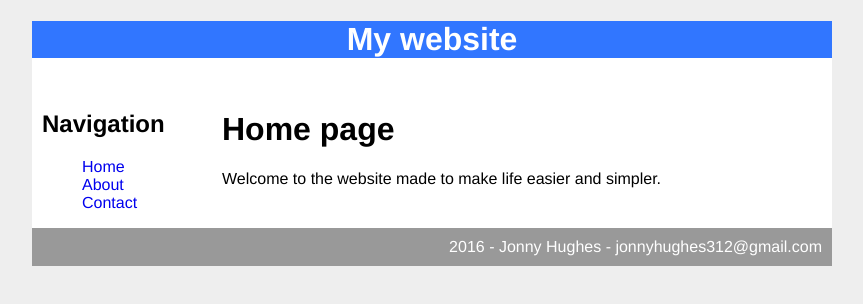
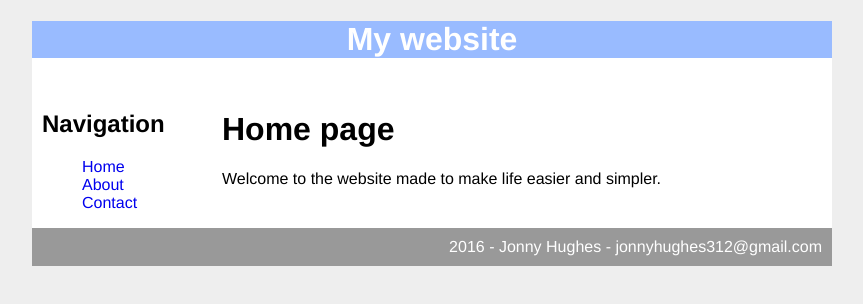
Before and after one commit to JohnH-312/JohnH-312.github.io, a plain HTML site: page index.html in a window 1280 px wide. Shown: the whole page, without its empty margins (208-1071 px from the left). Drawn offline with Linux system fonts and the light colour scheme.

Commit message:
Update index.html

```diff
--- a/index.html
+++ b/index.html
@@ -18,7 +18,7 @@
   }
 
   #header {
-	background-color: #3176FF;
+	background-color: #99bbFF;
 	color: white;
 	text-align: center;
   }
```
